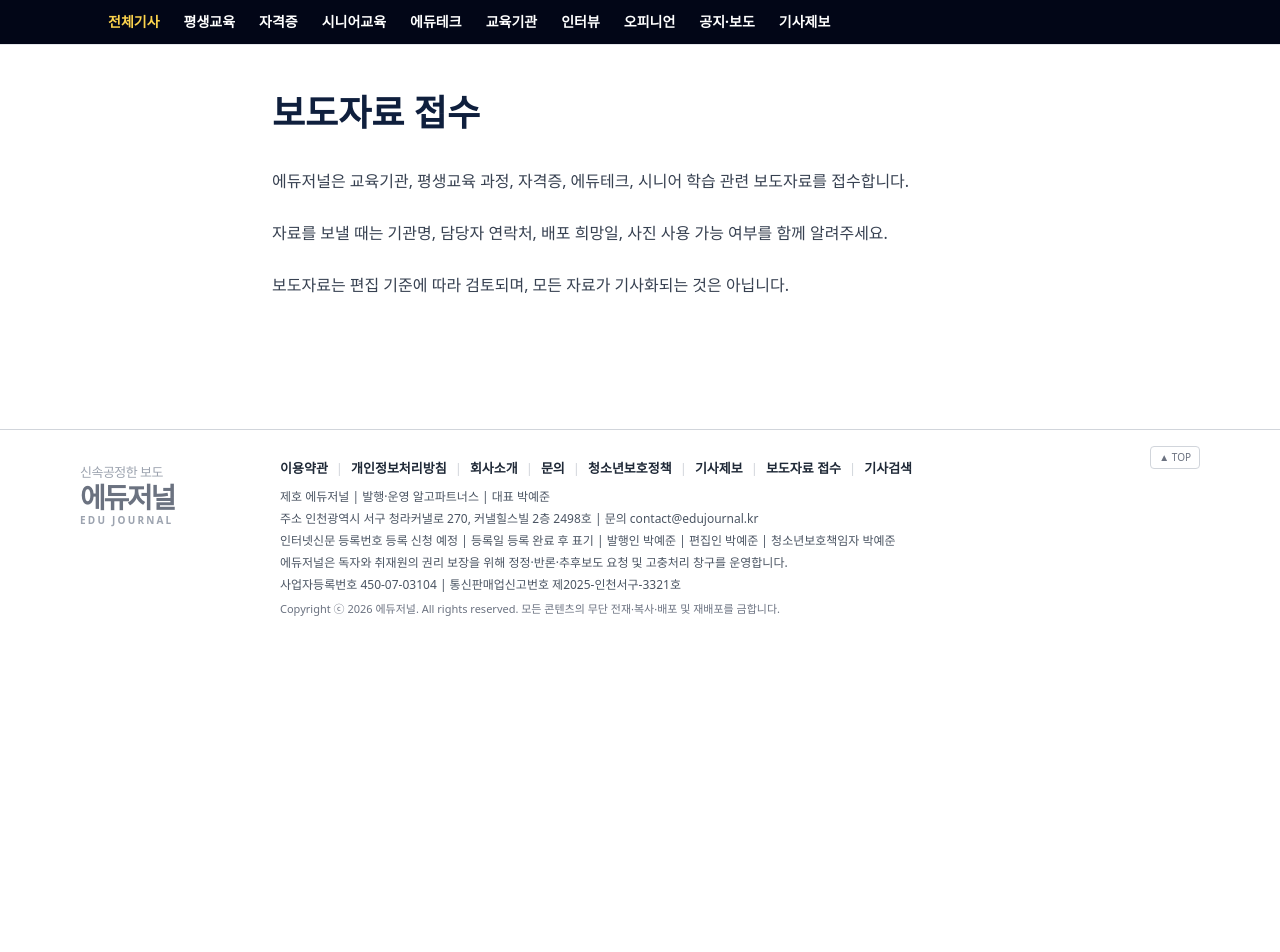
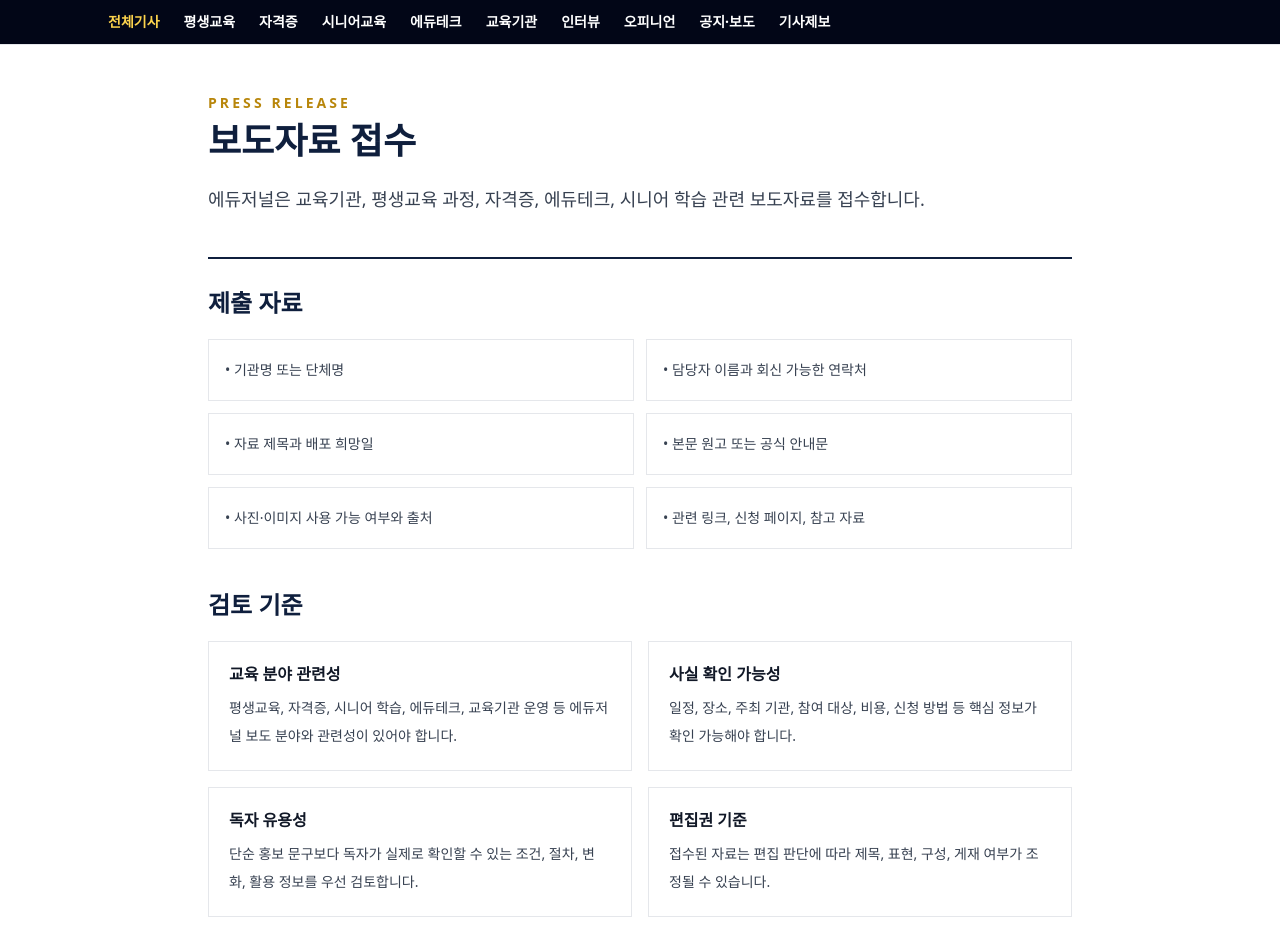
Before and after one commit to apark12321-ux/vision-media-mediaoffice, a Next.js app: page /press in a window 1280 px wide. Shown: the top 952 px of the page. Before the commit the page ends 800 px from the top, so only its background shows below. Built offline with nearby package versions, Linux system fonts and the light colour scheme.

Commit message:
Strengthen press release page

```diff
--- a/app/press/page.tsx
+++ b/app/press/page.tsx
@@ -1,14 +1,51 @@
 export const metadata = { title: '보도자료 접수' };
+
+const required = [
+  '기관명 또는 단체명',
+  '담당자 이름과 회신 가능한 연락처',
+  '자료 제목과 배포 희망일',
+  '본문 원고 또는 공식 안내문',
+  '사진·이미지 사용 가능 여부와 출처',
+  '관련 링크, 신청 페이지, 참고 자료'
+];
+
+const review = [
+  ['교육 분야 관련성', '평생교육, 자격증, 시니어 학습, 에듀테크, 교육기관 운영 등 에듀저널 보도 분야와 관련성이 있어야 합니다.'],
+  ['사실 확인 가능성', '일정, 장소, 주최 기관, 참여 대상, 비용, 신청 방법 등 핵심 정보가 확인 가능해야 합니다.'],
+  ['독자 유용성', '단순 홍보 문구보다 독자가 실제로 확인할 수 있는 조건, 절차, 변화, 활용 정보를 우선 검토합니다.'],
+  ['편집권 기준', '접수된 자료는 편집 판단에 따라 제목, 표현, 구성, 게재 여부가 조정될 수 있습니다.']
+] as const;
 
 export default function PressPage() {
   return (
-    <main className="mx-auto max-w-3xl px-4 py-12">
-      <h1 className="text-4xl font-black text-brand-navy">보도자료 접수</h1>
-      <div className="mt-8 space-y-5 leading-8 text-gray-700">
-        <p>에듀저널은 교육기관, 평생교육 과정, 자격증, 에듀테크, 시니어 학습 관련 보도자료를 접수합니다.</p>
-        <p>자료를 보낼 때는 기관명, 담당자 연락처, 배포 희망일, 사진 사용 가능 여부를 함께 알려주세요.</p>
-        <p>보도자료는 편집 기준에 따라 검토되며, 모든 자료가 기사화되는 것은 아닙니다.</p>
-      </div>
+    <main className="mx-auto max-w-4xl px-4 py-12">
+      <p className="text-sm font-black tracking-[0.22em] text-brand-gold">PRESS RELEASE</p>
+      <h1 className="mt-2 text-4xl font-black text-brand-navy">보도자료 접수</h1>
+      <p className="mt-5 text-lg leading-9 text-gray-700">에듀저널은 교육기관, 평생교육 과정, 자격증, 에듀테크, 시니어 학습 관련 보도자료를 접수합니다.</p>
+
+      <section className="mt-10 border-t-2 border-brand-navy pt-7">
+        <h2 className="text-2xl font-black text-brand-navy">제출 자료</h2>
+        <ul className="mt-5 grid gap-3 text-sm leading-7 text-gray-700 sm:grid-cols-2">
+          {required.map((item) => <li key={item} className="border bg-white p-4">• {item}</li>)}
+        </ul>
+      </section>
+
+      <section className="mt-10">
+        <h2 className="text-2xl font-black text-brand-navy">검토 기준</h2>
+        <div className="mt-5 grid gap-4 md:grid-cols-2">
+          {review.map(([title, body]) => (
+            <div key={title} className="border bg-white p-5">
+              <h3 className="font-black text-gray-900">{title}</h3>
+              <p className="mt-2 text-sm leading-7 text-gray-700">{body}</p>
+            </div>
+          ))}
+        </div>
+      </section>
+
+      <section className="mt-10 border bg-gray-50 p-6 leading-8 text-gray-700">
+        <h2 className="text-xl font-black text-brand-navy">접수 안내</h2>
+        <p className="mt-3">보도자료는 편집 기준에 따라 검토되며, 모든 자료가 기사화되는 것은 아닙니다. 사실 확인이나 이미지 사용 권한 확인이 필요한 경우 추가 자료를 요청할 수 있습니다.</p>
+      </section>
     </main>
   );
 }
```
